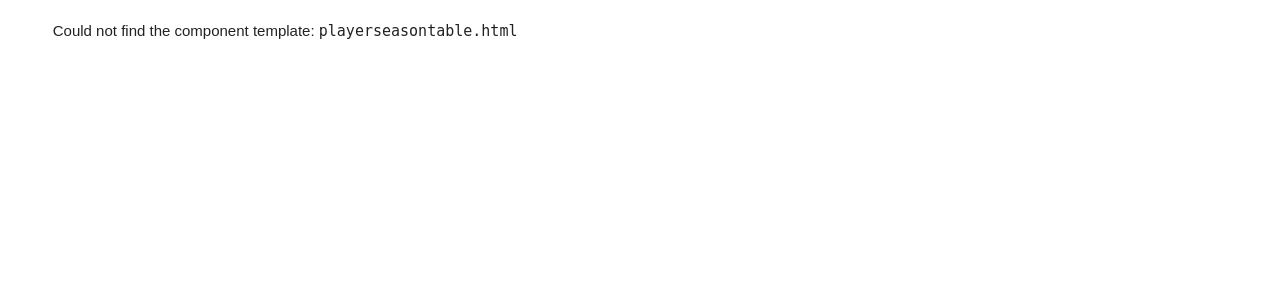
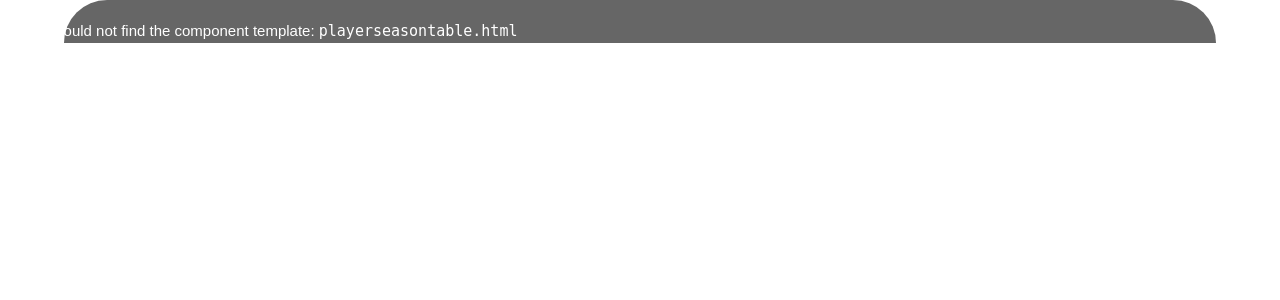
Before and after one commit to dfernandesnamics/spielerstatistik, a PHP site: a page that uses index.php in a window 1280 px wide. Shown: the top 300 px of the page. Run offline with PHP 8.4, Linux system fonts and the light colour scheme.

Commit message:
changing player profile design

```diff
--- a/components/modules/playerprofile-wrapper/css/playerprofile-wrapper.less
+++ b/components/modules/playerprofile-wrapper/css/playerprofile-wrapper.less
@@ -1,3 +1,9 @@
 .mod-playerprofile-wrapper {
-
+	.container {
+		background-color: rgba(0, 0, 0, 0.6);
+		color: white;
+		border-top-left-radius: 50px;
+		border-top-right-radius: 50px;
+		height:100%;
+	}
 }
```
